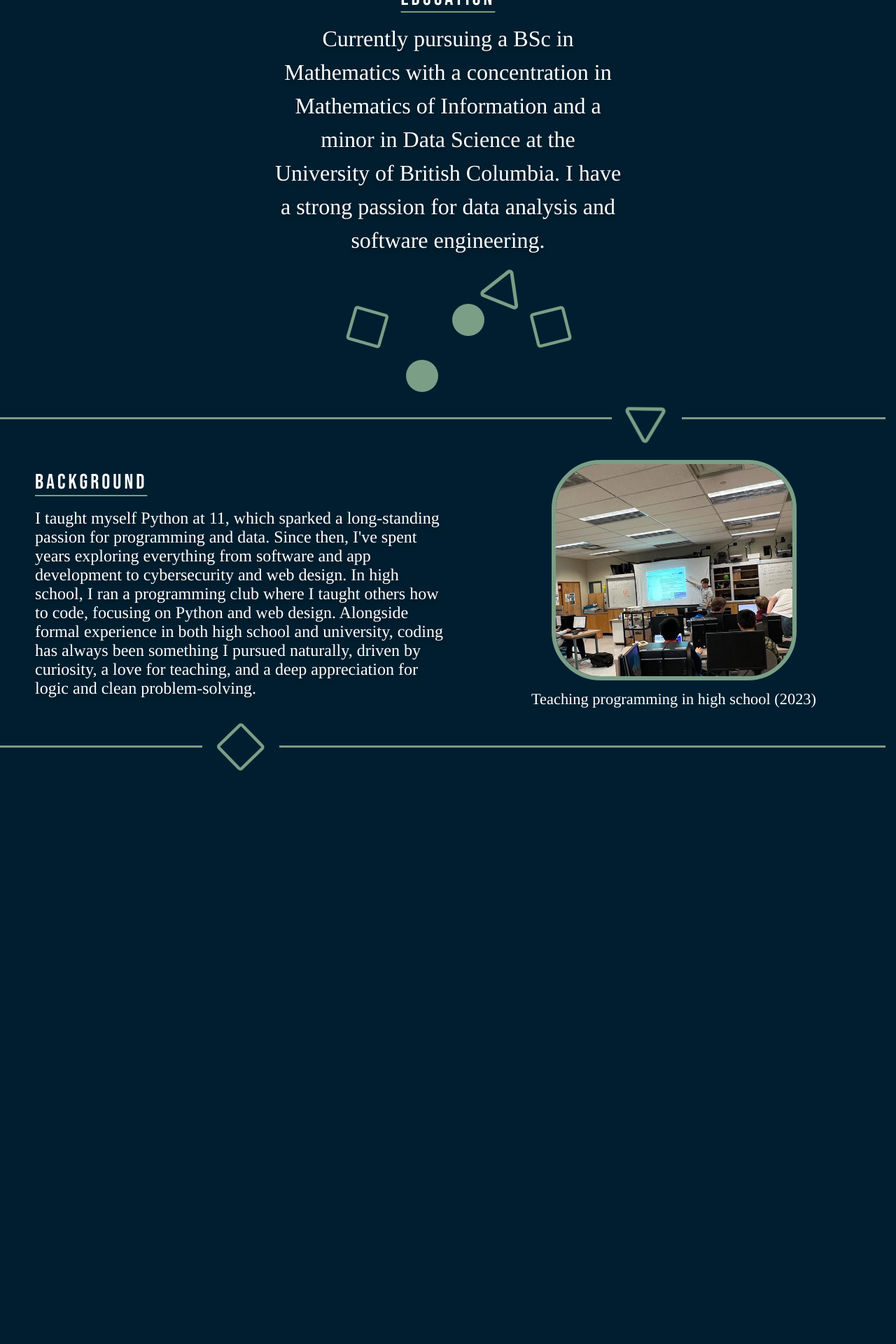
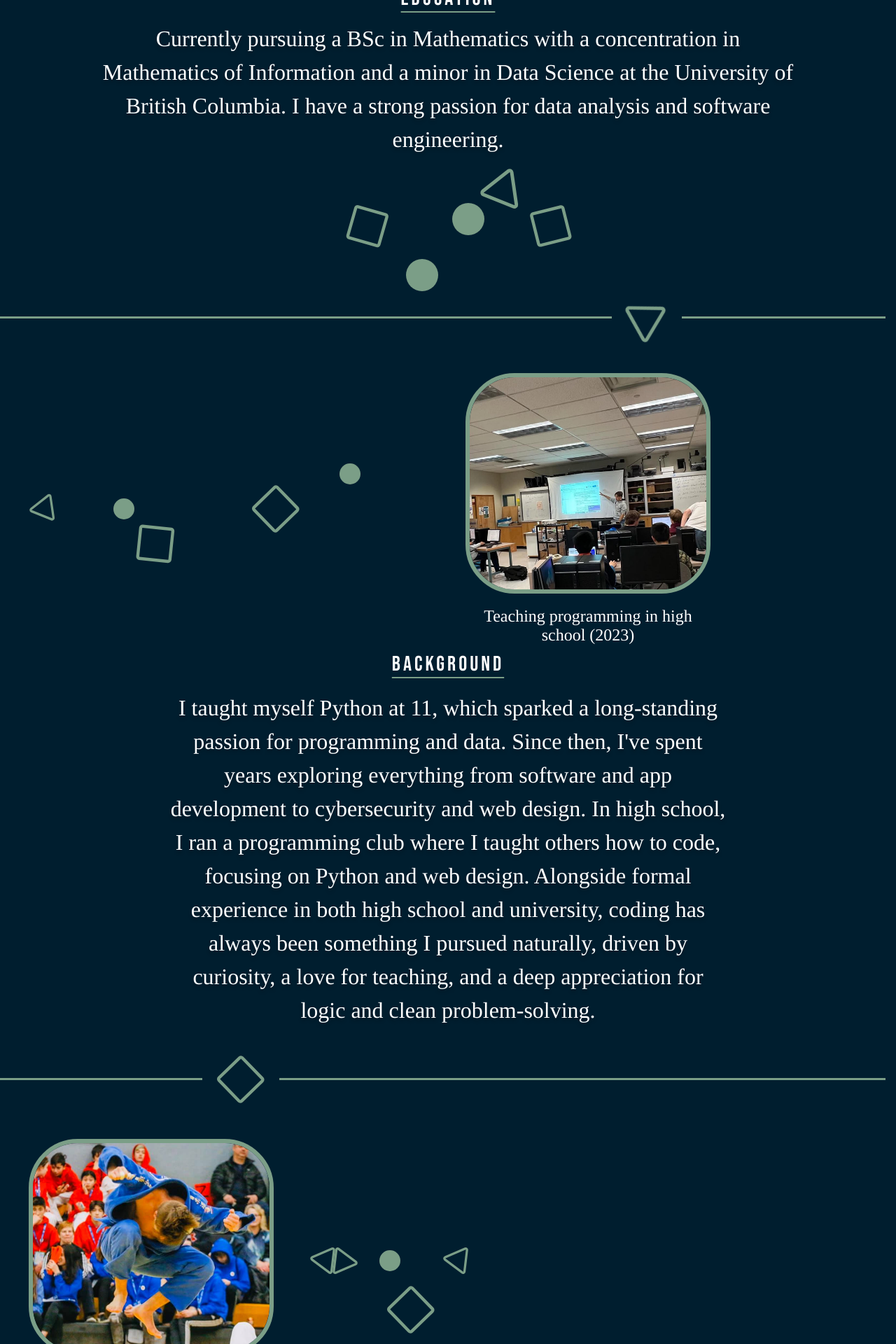
Before and after one commit to MattMatt05/portfolio, a PHP site: page /index.html in a window 1280 px wide. Shown: the part 1320-3240 px from the top of the page at 70% size. Before the commit the page ends 2421 px from the top, so only its background shows below. Run offline with PHP 8.4, Linux system fonts and the light colour scheme; some web fonts are replaced.

Commit message:
media mobile update 1

```diff
--- a/global.css
+++ b/global.css
@@ -285,7 +285,6 @@ img {
     border-bottom-color: var(--font-color);
     position: relative;
     align-content: center;
-    /*Allows for abosolute positioning within*/
 }
 
 .introText {
@@ -408,15 +407,7 @@ img {
     font-style: normal;
     font-weight: 400;
     line-height: normal;
-}
-
-.mintro {
-    display: grid;
-    grid-template-columns: 4fr 4fr 5fr;
-    gap: 10px;
-    justify-content: center;
-    align-items: center;
-    height: 100%;
+    max-width: 500px;
 }
 
 .mintro {
@@ -436,18 +427,18 @@ img {
         gap: 15px;
     }
 
-    .eduSection {
+    .mintro .eduSection {
         grid-column: 1 / -1;
         grid-row: 2;
         text-align: center;
         padding: 20px;
     }
 
-    .eduSection .sectionTitle {
+    .mintro .eduSection .sectionTitle {
         margin-bottom: 15px;
     }
 
-    .eduSection .parText {
+    .mintro .eduSection .parText {
         width: 80%;
         max-width: none;
         font-size: 2em;
@@ -455,18 +446,222 @@ img {
         margin: 0 auto;
     }
 
-    .eduSection .shapeStorage {
+    .mintro .eduSection .shapeStorage {
         width: 100% !important;
         margin-left: auto !important;
         margin-right: auto !important;
         max-width: 300px;
-        margin-bottom: 60px
+        margin-bottom: 60px;
     }
 
-    .imageInfo p {
+    .mintro .imageInfo p {
         font-size: 1.4em;
     }
+
+    .mintro .imageInfo .storyImg {
+        max-width: 350px;
+    }
 }
+
+.meBack {
+    display: grid;
+    grid-template-columns: 3fr 1fr 3fr;
+    gap: 10px;
+    justify-content: center;
+    align-items: center;
+    height: 100%;
+}
+
+.backSection {
+    margin: 0 auto;
+    margin-left: 50px;
+}
+
+@media (max-width: 1400px) {
+    .meBack {
+        grid-template-columns: 1fr 1fr;
+        grid-template-rows: auto auto;
+        height: auto;
+        gap: 20px;
+        padding: 20px;
+    }
+
+    .meBack .backSection {
+        grid-column: 1 / -1;
+        grid-row: 2;
+        text-align: center;
+        margin: 0 auto;
+        max-width: 800px;
+    }
+
+    .meBack .backSection .parText {
+        font-size: 2em;
+        line-height: 1.5;
+        max-width: 100% !important;
+
+    }
+
+    .meBack .middleContent {
+        grid-column: 1;
+        grid-row: 1;
+        display: flex;
+        justify-content: center;
+        align-items: center;
+        position: relative;
+        height: 200px;
+    }
+
+    .meBack .imageInfo {
+        grid-column: 2;
+        grid-row: 1;
+        text-align: center;
+    }
+
+    .meBack .imageInfo .storyImg {
+        width: 350px;
+        transform: translateX(200px);
+    }
+
+    .meBack .imageInfo p {
+        font-size: 1.5em;
+        margin-top: 15px;
+        transform: translateX(200px) !important;
+    }
+
+    .meBack .middleContent .shapen {
+        width: 40px;
+        height: 40px;
+    }
+
+    .meBack .middleContent .circle-intro {
+        width: 30px;
+        height: 30px;
+    }
+
+    .meBack .middleContent img[style*="transform: translateX(200px)"] {
+        transform: translateX(50px) !important;
+    }
+
+    .meBack .middleContent div[style*="transform: translateX(100px)"] {
+        transform: translateX(30px) !important;
+    }
+
+    .meBack .middleContent div[style*="transform: translateY(-200px) translateX(230px)"] {
+        transform: translateY(-50px) translateX(60px) !important;
+    }
+}
+
+.meInterest {
+    display: grid;
+    grid-template-columns: 2fr 1fr 3fr;
+    gap: 10px;
+    justify-content: center;
+    align-items: center;
+    height: 100%;
+}
+
+.about-left {
+    margin-top: 20px;
+    display: flex;
+    align-items: center;
+    color: #fff;
+    font-family: 'Bebas Neue', sans-serif;
+    border-right-color: var(--font-color);
+    width: calc(100vw - 15px);
+    margin-bottom: 30px;
+}
+
+.about-left::before {
+    content: '';
+    flex: 1;
+    height: 3px;
+    background-color: var(--font-color);
+    margin-right: 20px;
+}
+
+.about-left::after {
+    content: '';
+    flex: 3;
+    height: 3px;
+    background-color: var(--font-color);
+    margin-left: 20px;
+}
+
+@media (max-width: 1400px) {
+    .meInterest {
+        grid-template-columns: 1fr 1fr;
+        grid-template-rows: auto auto;
+        height: auto;
+        gap: 20px;
+        padding: 20px;
+    }
+
+    .meInterest .backSection {
+        grid-column: 1 / -1;
+        grid-row: 2;
+        text-align: center;
+        margin: 0 auto;
+        max-width: 800px;
+    }
+
+    .meInterest .backSection .parText {
+        font-size: 1.2em;
+        line-height: 1.5;
+        max-width: 100% !important;
+    }
+
+    .meInterest .middleContent {
+        grid-column: 2;
+        grid-row: 1;
+        display: flex;
+        justify-content: center;
+        align-items: center;
+        position: relative;
+        height: 200px;
+    }
+
+    .meInterest .imageInfo {
+        grid-column: 1;
+        grid-row: 1;
+        text-align: center;
+    }
+
+    .meInterest .imageInfo .storyImg {
+        max-width: 350px;
+    }
+
+    .meInterest .imageInfo p {
+        font-size: 1.1em;
+        margin-top: 15px;
+    }
+
+    .meInterest .middleContent .shapen {
+        width: 40px;
+        height: 40px;
+    }
+
+    .meInterest .middleContent .circle-intro {
+        width: 30px;
+        height: 30px;
+    }
+
+    .meInterest .middleContent img[style*="transform: translateX(250%)"] {
+        transform: translateX(50px) !important;
+    }
+
+    .meInterest .middleContent img[style*="transform: translateX(-60px) rotate(180deg)"] {
+        transform: translateX(-20px) rotate(180deg) !important;
+    }
+
+    .meInterest .middleContent div[style*="transform: translateX(60px)"] {
+        transform: translateX(20px) !important;
+    }
+
+    .meInterest .middleContent img[style*="transform: translateX(20px) rotate(180deg)"] {
+        transform: translateX(10px) rotate(180deg) !important;
+    }
+}
+
 
 .sectionTitle {
     font-size: 30px;
@@ -518,7 +713,7 @@ img {
 
 .meBack {
     display: grid;
-    grid-template-columns: 1fr 1fr;
+    grid-template-columns: 3fr 1fr 3fr;
     gap: 10px;
     justify-content: center;
     align-items: center;
@@ -561,7 +756,7 @@ img {
 
 .meInterest {
     display: grid;
-    grid-template-columns: 4fr 4fr 5fr;
+    grid-template-columns: 2fr 1fr 3fr;
     gap: 10px;
     justify-content: center;
     align-items: center;
--- a/index.html
+++ b/index.html
@@ -84,7 +84,8 @@
         </div>
         <div class="eduSection">
             <h2 class="sectionTitle">Education</h2>
-            <p class="parText" style="max-width: 500px;">Currently pursuing a BSc in Mathematics with a concentration in Mathematics of
+            <p class="parText">Currently pursuing a BSc in Mathematics with a concentration in
+                Mathematics of
                 Information and a
                 minor in Data Science at the University of British Columbia. I have a strong passion for data analysis
                 and software engineering.</p>
@@ -111,14 +112,28 @@
     <section class="meBack">
         <div class="backSection">
             <h2 class="sectionTitle">Background</h2>
-            <p class="parText" style="max-width: 650px;">I taught myself Python at 11, which sparked a long-standing passion for programming and
+            <p class="parText" style="max-width: 650px;">I taught myself Python at 11, which sparked a long-standing
+                passion for programming and
                 data. Since then, I've spent years exploring everything from software and app development to
                 cybersecurity and web design. In high school, I ran a programming club where I taught others how to
                 code, focusing on Python and web design. Alongside formal experience in both high school and university,
                 coding has always been something I pursued naturally, driven by curiosity, a love for teaching, and a
                 deep appreciation for logic and clean problem-solving.</p>
         </div>
-         <div class="imageInfo">
+        <div class="middleContent">
+            <img src="assets/triangle.svg" class="shapen" style="transform: rotate(45deg);"
+                onerror="this.style.display='none'">
+            <div class="circle-intro" style="transform: translateX(100px);" onerror="this.style.display='none'">
+            </div>
+            <img src="assets/box.svg" class="shapen triangle-9"
+                style="width: 70px; height: 70px; transform: translateY(50px) rotate(50deg);">
+            <img src="assets/box.svg" class="shapen triangle-9"
+                style="width: 70px; height: 70px; transform: translateX(200px)">
+            <div class="circle-intro" style="transform: translateY(-200px) translateX(230px);"
+                onerror="this.style.display='none'">
+            </div>
+        </div>
+        <div class="imageInfo">
             <img src="assets/club.png" class="storyImg">
             <p>Teaching programming in high school (2023)</p>
         </div>
@@ -126,6 +141,38 @@
     <div class="about-left">
         <img src="assets/box.svg" class="shapen" style="width: 70px; height: 70px;" onerror="this.style.display='none'">
     </div>
+    <section class="meInterest">
+        <div class="imageInfo">
+            <img src="assets/judo.png" class="storyImg">
+            <p>Winning Gold BC Winter Games (2020)</p>
+        </div>
+        <div class="middleContent">
+            <img src="assets/triangle.svg" class="shapen" style="transform: translateX(250%);"
+                onerror="this.style.display='none'">
+            <img src="assets/triangle.svg" class="shapen" style="transform: translateX(-60px) rotate(180deg);"
+                onerror="this.style.display='none'">
+            <div class="circle-intro" style="transform: translateX(60px);" onerror="this.style.display='none'">
+            </div>
+            <img src="assets/box.svg" class="shapen triangle-9"
+                style="width: 70px; height: 70px; transform: translateY(70px);">
+            <img src="assets/triangle.svg" class="shapen" style="transform: translateX(20px) rotate(180deg);"
+                onerror="this.style.display='none'">
+        </div>
+        <div class="backSection">
+            <h2 class="sectionTitle">Interests & Hobbies</h2>
+            <p class="parText" style="max-width: 650px;">Beyond academics, I've always been deeply curious about the
+                natural world. From a young age, I developed a passion for astronomy, geology, and physics, spending
+                hours stargazing through telescopes, building a diverse rock collection, and reading books like my
+                recent read: The World According to Physics by Professor Al-Khalili. I value learning as a lifelong
+                pursuit. Alongside these interests, I've trained in judo for over 9 years, earning top placements in
+                major tournaments such as the 2020 BC Winter Games. Judo has taught me the importance of discipline,
+                respect, perseverance, and mental resilience.</p>
+        </div>
+    </section>
+    <div class="about-right">
+        <img src="assets/triangle.svg" class="shapen" style="transform: rotate(-216deg);"
+            onerror="this.style.display='none'">
+    </div>
 </body>
 
 </HTML>
```
Also changed, not shown: assets/judo.png (added).
